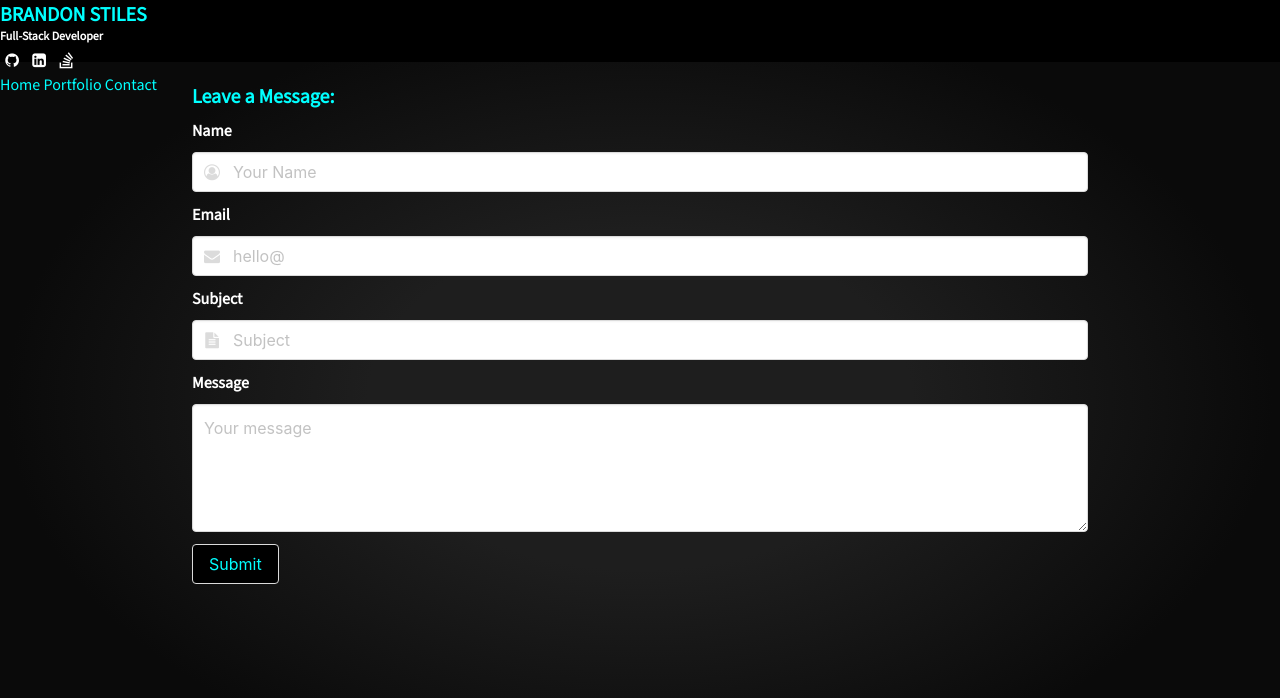
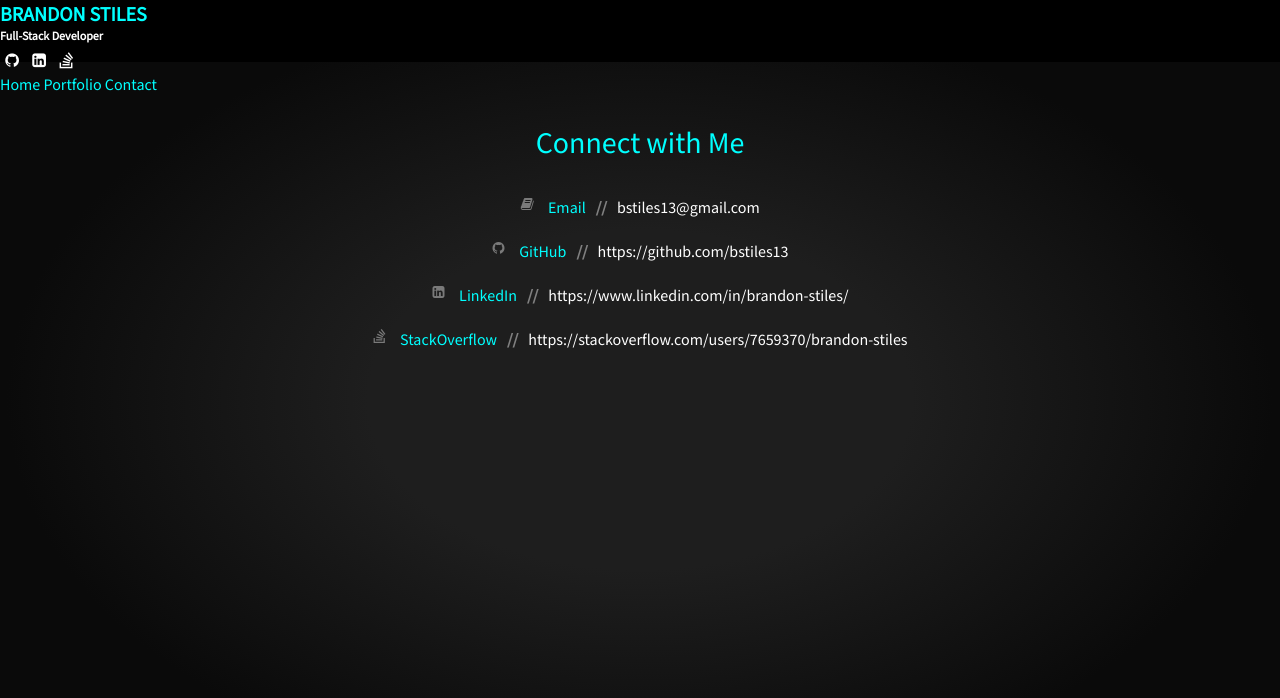
Before and after one commit to bstiles13/old-portfolio, a website: page public/contact.html in a window 1280 px wide. Drawn offline with nearby package versions, Linux system fonts and the light colour scheme.

Commit message:
changed contact page from form to list of links

```diff
--- a/public/assets/css/style.css
+++ b/public/assets/css/style.css
@@ -87,7 +87,7 @@ h2 {
 	font-weight: bold;
 }
 
-ul {
+.skills ul {
 	border-top: 1px solid rgba(255, 255, 255, 0.5);
 	padding-top: 20px;
 	columns: 2;
@@ -128,14 +128,16 @@ ul {
 
 /*CONTACT PAGE*/
 
-.contact {
-	width: 70%;
+.connect {
+	width: 50%;
 	margin: 0 auto;
-	padding: 20px 0;
+	padding: 60px 0;
+	text-align: center;
 }
 
-.label {
-	color: white;
+.connect h1 {
+	margin-bottom: 30px;
+	font-size: 30px;
 }
 
 .submit {
@@ -143,3 +145,22 @@ ul {
 	background-color: black;
 
 }
+
+.link-box {
+	display: flex;
+	justify-content: center;
+}
+
+.divider {
+	margin: 0 10px;
+	font-weight: bolder;
+	color: gray;
+}
+
+.connect-link {
+	margin-bottom: 20px;
+}
+
+.connect-link a {
+	color: white
+}
--- a/public/contact.html
+++ b/public/contact.html
@@ -62,55 +62,60 @@
 				</a>
 			</div>
 		</nav>
-		<form class='email-form'>
-		<div class='contact'>
-			<h2>Leave a Message:</h2>
-			<div class="field">
-				<label class="label">Name</label>
-				<p class="control has-icons-left">
-					<input class="input" type="text" placeholder="Your Name" name='name'>
-					<span class="icon is-small is-left">
-					<i class="fa fa-user-circle-o"></i>
+		<div class='connect'>
+			<h1>Connect with Me</h1>
+			<div class='link-box'>
+				<div class='connect-label'>
+					<span class="panel-icon">
+					<i class="fa fa-book"></i>
 					</span>
-				</p>
+					Email
 				</div>
+				<span class='divider'>//</span>
+				<div class='connect-link'>
+					<a href='mailto:bstiles13@gmail.com'>bstiles13@gmail.com</a>
+				</div>
+			</div>
 
-				<div class="field">
-				<label class="label">Email</label>
-				<p class="control has-icons-left">
-					<input class="input" type="text" placeholder="hello@" name='email'>
-					<span class="icon is-small is-left">
-					<i class="fa fa-envelope"></i>
+			<div class='link-box'>
+				<div class='connect-label'>
+					<span class="panel-icon">
+					<i class="fa fa-github"></i>
 					</span>
-				</p>
-				<!--<p class="help is-danger">This email is invalid</p>-->
+					GitHub
 				</div>
+				<span class='divider'>//</span>
+				<div class='connect-link'>
+					<a href='https://github.com/bstiles13' target='_blank'>https://github.com/bstiles13</a>
+				</div>
+			</div>
 
-				<div class="field">
-				<label class="label">Subject</label>
-				<p class="control has-icons-left">
-					<input class="input" type="text" placeholder="Subject" name='subject'>
-					<span class="icon is-small is-left">
-					<i class="fa fa-file-text"></i>
+			<div class='link-box'>
+				<div class='connect-label'>
+					<span class="panel-icon">
+					<i class="fa fa-linkedin-square"></i>
 					</span>
-				</p>
+					LinkedIn
 				</div>
+				<span class='divider'>//</span>
+				<div class='connect-link'>
+					<a href='https://www.linkedin.com/in/brandon-stiles/' target='_blank'>https://www.linkedin.com/in/brandon-stiles/</a>
+				</div>
+			</div>
 
-				<div class="field">
-				<label class="label">Message</label>
-				<p class="control">
-					<textarea class="textarea" placeholder="Your message" name='message'></textarea>
-				</p>
+			<div class='link-box'>
+				<div class='connect-label'>
+					<span class="panel-icon">
+					<i class="fa fa-stack-overflow"></i>
+					</span>
+					StackOverflow
 				</div>
-
-				<div class="field is-grouped">
-				<p class="control">
-					<button class="button submit">Submit</button>
-				</p>
+				<span class='divider'>//</span>
+				<div class='connect-link'>
+					<a href='https://stackoverflow.com/users/7659370/brandon-stiles' target='_blank'>https://stackoverflow.com/users/7659370/brandon-stiles</a>
+				</div>
 			</div>
 		</div>
-		</form>
-
 </body>
 
 </html>
```
